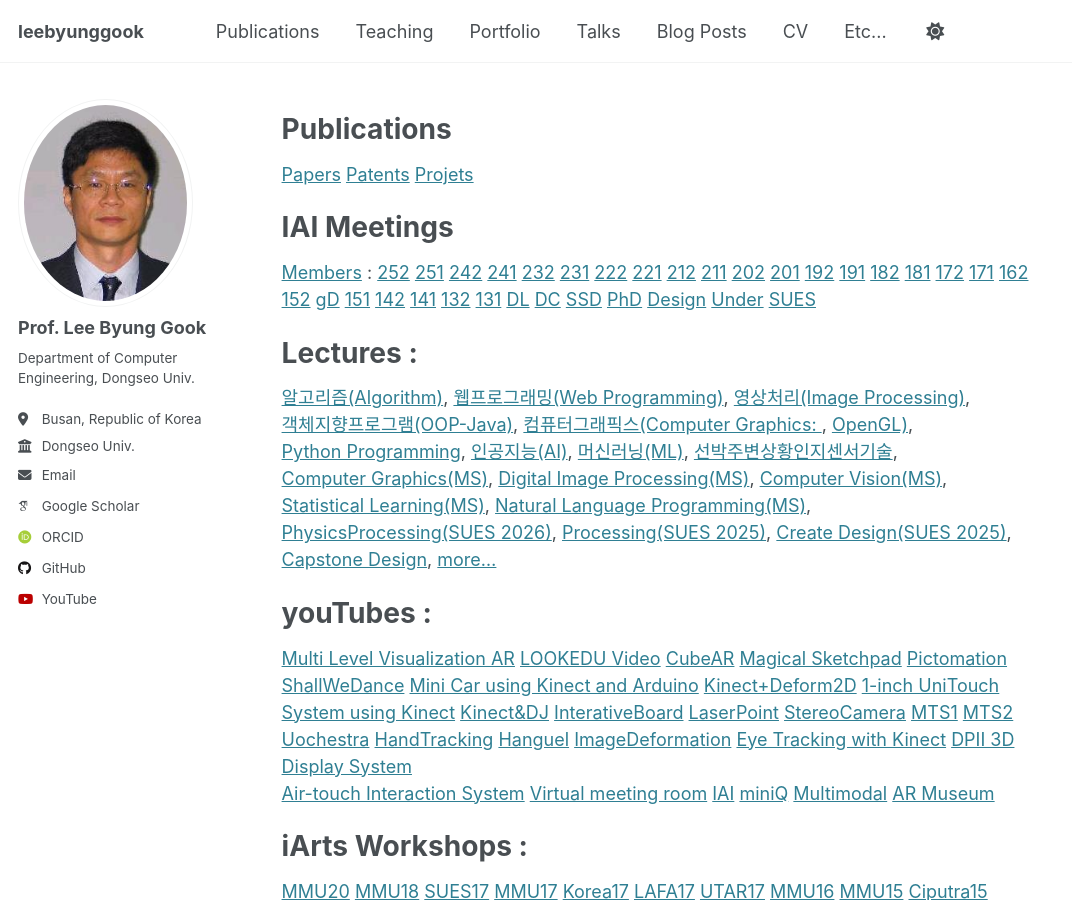
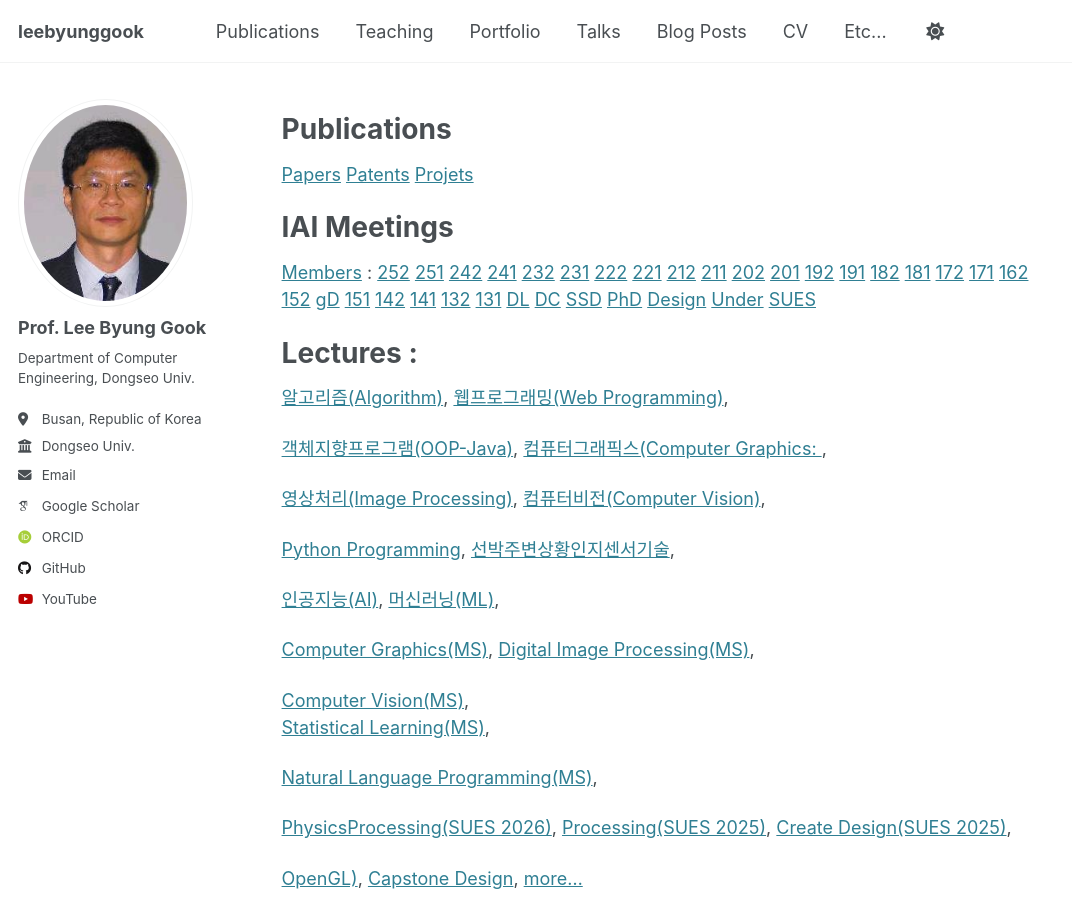
Before and after one commit to leebyunggook/leebyunggook.github.io, a Jekyll site: the page built from _pages/about.md, in a window 1280 px wide and 900 px high. Shown: the whole window, without its empty margins (0-1072 px from the left). Built offline with Jekyll 4.4.1, drawn with Linux system fonts in a browser that asks for light colours; some web fonts are replaced.

Commit message:
Update about.md

```diff
--- a/_pages/about.md
+++ b/_pages/about.md
@@ -54,22 +54,32 @@ Lectures :
 ======
 [알고리즘(Algorithm)](https://docs.google.com/document/d/13fpImo7G8Ow9hWluNNdDQLCn1pw4Vp3NXWk3s5wyl_M/edit?usp=sharing){:target="_blank"},
 [웹프로그래밍(Web Programming)](https://docs.google.com/document/d/1DIelqz13KJvWNonWlFONPavD1nXrXkX4ZjFuor0YFng/edit?usp=sharing){:target="_blank"},
-[영상처리(Image Processing)](https://docs.google.com/document/d/1qaZOJ7kA3RFyG-RrI-mh_Tin70rH1cbTu96OaHQRvhA/edit?usp=sharing){:target="_blank"},
+
 [객체지향프로그램(OOP-Java)](https://drive.google.com/open?id=1Axmj5sCgHwMKalN_4J5sSMNLaU7z30y2y-uXn6oQTjQ){:target="_blank"},
 [컴퓨터그래픽스(Computer Graphics: ](https://docs.google.com/document/d/1ws8QLYgxB4Nj_ZnCiqlYsXvPhpzePRtTjaeDrQ2nny8/edit?usp=sharing){:target="_blank"},
-[OpenGL)](https://drive.google.com/open?id=1DLk2NBAaagQAE4vHliOkZiYeshp8E5P7i_t6xEXPv-s){:target="_blank"},
+
+[영상처리(Image Processing)](https://docs.google.com/document/d/1qaZOJ7kA3RFyG-RrI-mh_Tin70rH1cbTu96OaHQRvhA/edit?usp=sharing){:target="_blank"},
+[컴퓨터비전(Computer Vision)](https://docs.google.com/document/d/1FOq46pI83v6SXnVbWeJ7ZwvonHu1nv9lFj9-CdYs6_o/edit?usp=sharing){:target="_blank"},
+
 [Python Programming](https://docs.google.com/document/d/1Ypk-sW-FxhVGDGTpUhpIVr9bKn-Xrf2d6DIp7hI-pFA/edit?usp=sharing){:target="_blank"},
+[선박주변상황인지센서기술](https://docs.google.com/document/d/1EcJBqEqrzfczhF4yVvPmwjIGctZFDCpcp3a2fqJnDG4/edit?usp=sharing){:target="_blank"},
+
 [인공지능(AI)](https://docs.google.com/document/d/1SL74BrWt93NaLyO5SC9qXyNosY9ohK9fB3InCjHXO3Y/edit?usp=sharing){:target="_blank"},
 [머신러닝(ML)](https://docs.google.com/document/d/1SL74BrWt93NaLyO5SC9qXyNosY9ohK9fB3InCjHXO3Y/edit?usp=sharing){:target="_blank"},
-[선박주변상황인지센서기술](https://docs.google.com/document/d/1EcJBqEqrzfczhF4yVvPmwjIGctZFDCpcp3a2fqJnDG4/edit?usp=sharing){:target="_blank"},
+
 [Computer Graphics(MS)](https://drive.google.com/open?id=1P5sw_GTeO1074b7VugKLQXGy23JcZ8JiLATaScqNBQE){:target="_blank"},
 [Digital Image Processing(MS)](https://docs.google.com/document/d/13uzd5_6CkAahbVXql1GqS1SA3M4ySScNe9Uf3EDgMkk/edit?usp=sharing){:target="_blank"},
+
 [Computer Vision(MS)](https://drive.google.com/open?id=1sB1zkrUjNu39_mJV-ewqLZBx7sBneBe96yJoPJS1l6Q){:target="_blank"},
 [Statistical Learning(MS)](https://docs.google.com/document/d/1-Mk8ICZ-cTzDBHtl2xLuo3tRAFYpiFSyscE4lYNY0f8/edit?usp=sharing){:target="_blank"},
+
 [Natural Language Programming(MS)](https://docs.google.com/document/d/1v-VuDiE1_xePzTqUUiEVHEiV_AgnpWlQcBTYa6g9GsY/edit?usp=sharing){:target="_blank"},
+
 [PhysicsProcessing(SUES 2026)](./PhysicsProcessing.md){:target="_blank"},
 [Processing(SUES 2025)](https://sg.docworkspace.com/d/cIHSvpJlBpLiVxgY?from=dch){:target="_blank"},
 [Create Design(SUES 2025)](https://sg.docworkspace.com/d/cICevpJlBwsfIxwY?from=dch){:target="_blank"},
+
+[OpenGL)](https://drive.google.com/open?id=1DLk2NBAaagQAE4vHliOkZiYeshp8E5P7i_t6xEXPv-s){:target="_blank"},
 [Capstone Design](https://docs.google.com/document/d/1bYFbSYBAbrmrxhRcjVT4JlOUHjFBMOo-tWRMg0uZvP4/edit?usp=sharing){:target="_blank"},
 [more...](http://kowon.dongseo.ac.kr/~lbg/lectures.html){:target="_blank"}
 
```
